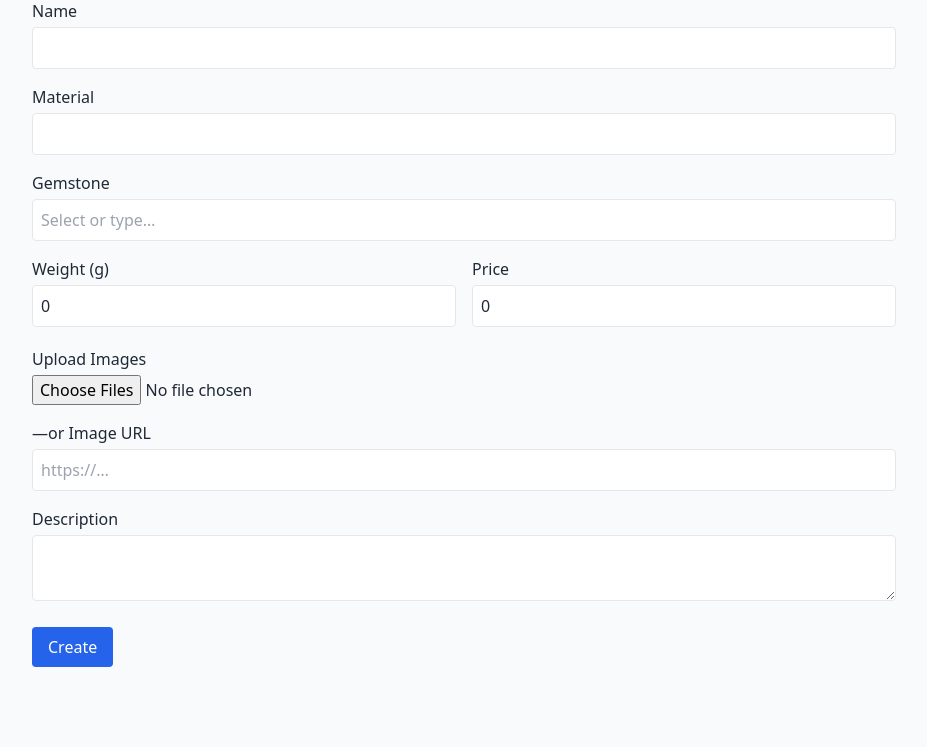
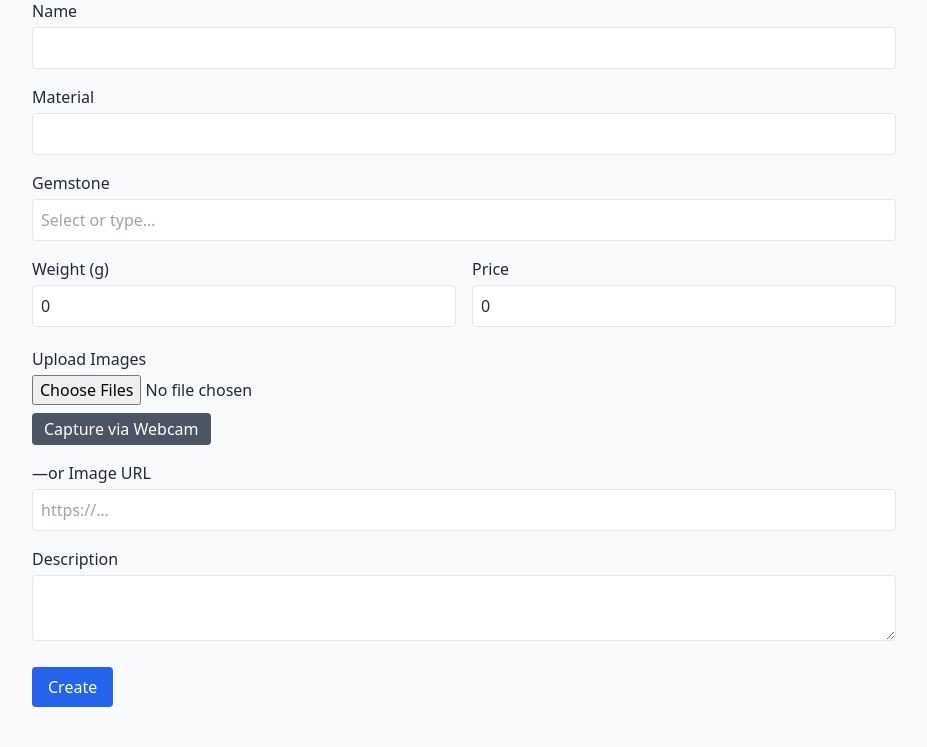
Before and after one commit to ikatechis/jewel-db, a FastAPI app: page /items/create in a window 1280 px wide. Shown: the part 133-880 px from the top of the page, without its empty margins (176-1103 px from the left). Run offline with FastAPI, Linux system fonts and the light colour scheme; some libraries are stand-ins or nearby versions.

Commit message:
webcam works

```diff
--- a/jewel_db/templates/base.html
+++ b/jewel_db/templates/base.html
@@ -7,6 +7,8 @@
     <!-- Tailwind CDN -->
     <script src="https://cdn.tailwindcss.com"></script>
   </head>
+  <script src="{{ url_for('static', path='js/webcam_capture.js') }}"></script>
+  {% block extra_scripts %}{% endblock %}
   <body class="bg-gray-50 text-gray-800">
     <header class="bg-white shadow-md">
       <div class="max-w-4xl mx-auto px-4 py-6 flex justify-between">
--- a/jewel_db/templates/item_form.html
+++ b/jewel_db/templates/item_form.html
@@ -1,4 +1,3 @@
-<!-- jewel_db/templates/item_form.html -->
 {% extends "base.html" %}
 {% block title %}{% if item %}Edit {{ item.name }}{% else %}Add New Item{% endif %}{% endblock %}
 
@@ -6,6 +5,7 @@
 <form id="item-form" class="space-y-4" enctype="multipart/form-data">
   <input type="hidden" name="id" value="{{ item.id if item }}">
 
+  <!-- Name -->
   <div>
     <label class="block mb-1">Name</label>
     <input
@@ -18,6 +18,7 @@
     <div class="error-msg text-red-600 text-sm mt-1"></div>
   </div>
 
+  <!-- Material -->
   <div>
     <label class="block mb-1">Material</label>
     <input
@@ -28,6 +29,7 @@
     <div class="error-msg text-red-600 text-sm mt-1"></div>
   </div>
 
+  <!-- Gemstone -->
   <div>
     <label class="block mb-1">Gemstone</label>
     <input
@@ -45,6 +47,7 @@
     <div class="error-msg text-red-600 text-sm mt-1"></div>
   </div>
 
+  <!-- Weight & Price -->
   <div class="grid grid-cols-2 gap-4">
     <div>
       <label class="block mb-1">Weight (g)</label>
@@ -70,20 +73,29 @@
     </div>
   </div>
 
+  <!-- Upload / Webcam -->
   <div>
     <label class="block mb-1">Upload Images</label>
     <input
+      id="file-input"
       type="file"
-      id="file-input"
       name="files"
+      accept="image/*"
       multiple
-      accept="image/*"
       onchange="if (!this.files.length) return;"
       class="w-full"
     >
+    <button
+      type="button"
+      id="webcam-btn"
+      class="mt-2 bg-gray-600 text-white px-3 py-1 rounded"
+    >
+      Capture&nbsp;via&nbsp;Webcam
+    </button>
     <div class="error-msg text-red-600 text-sm mt-1"></div>
   </div>
 
+  <!-- URL fallback -->
   <div>
     <label class="block mb-1">—or Image URL</label>
     <input
@@ -97,6 +109,7 @@
     <div class="error-msg text-red-600 text-sm mt-1"></div>
   </div>
 
+  <!-- Description -->
   <div>
     <label class="block mb-1">Description</label>
     <textarea
@@ -106,6 +119,7 @@
     <div class="error-msg text-red-600 text-sm mt-1"></div>
   </div>
 
+  <!-- Submit -->
   <button type="submit" class="bg-blue-600 text-white px-4 py-2 rounded">
     {% if item %}Save{% else %}Create{% endif %}
   </button>
@@ -115,34 +129,29 @@
 {% block scripts %}
 <script>
 document.addEventListener('DOMContentLoaded', () => {
-  const form = document.getElementById('item-form');
+  const form      = document.getElementById('item-form');
   const fileInput = document.getElementById('file-input');
-  const urlInput = document.getElementById('url-input');
+  const urlInput  = document.getElementById('url-input');
 
+  /* Existing client-side validation */
   form.addEventListener('submit', (e) => {
-    // Clear previous errors
     document.querySelectorAll('.error-msg').forEach(el => el.textContent = '');
 
     const file = fileInput.files[0];
-    const url = urlInput.value.trim();
+    const url  = urlInput.value.trim();
 
-    // Only validate file type if a file is selected
-    if (file) {
-      if (!file.type.startsWith('image/')) {
-        e.preventDefault();
-        fileInput.nextElementSibling.textContent = 'Invalid image type';
-        return;
-      }
-    }
-
-    // Allow empty selection (no image) or only URL; no warning needed
-    if (!file && url) {
-      // URL-only case: optionally could validate URL format here
+    if (file && !file.type.startsWith('image/')) {
+      e.preventDefault();
+      fileInput.nextElementSibling.textContent = 'Invalid image type';
       return;
     }
+    /* URL-only or no image at all are both OK */
+  });
 
-    // Both file and URL empty: that's OK, proceed without image
-  });
+  /* NEW: hook the webcam button to the helper */
+  if (typeof initWebcamCapture === 'function') {
+    initWebcamCapture('#webcam-btn', '#file-input');
+  }
 });
 </script>
 {% endblock %}
```
